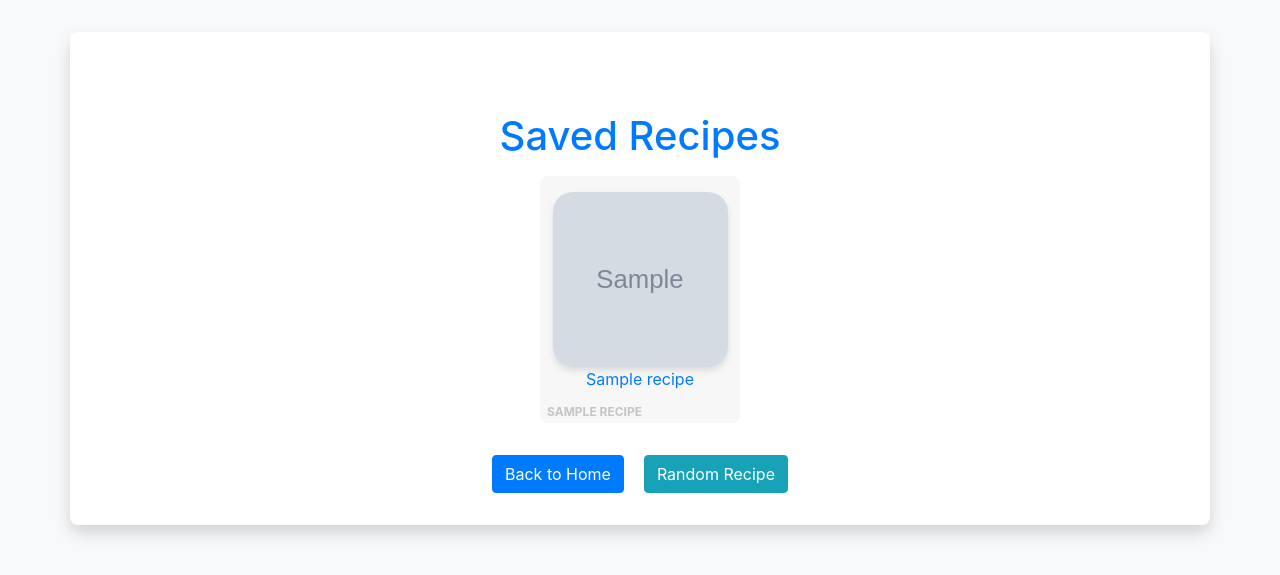
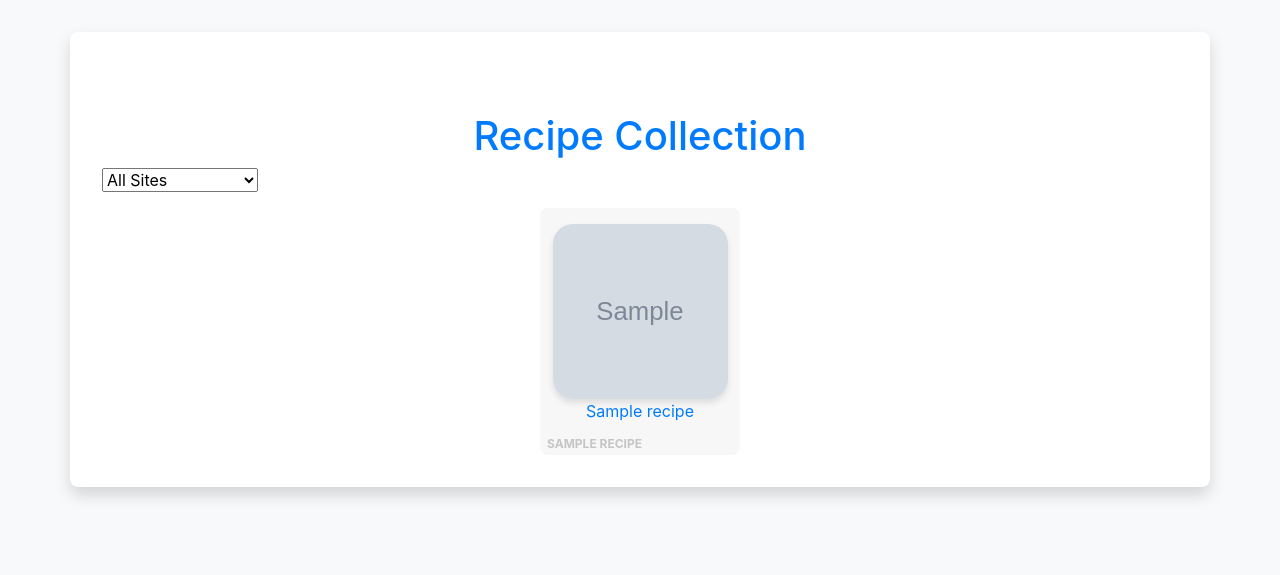
Before and after one commit to jknndy/spatula, a Flask app: template templates/recipes.html in a window 1280 px wide. Shown: the top 575 px of the page. Run offline with Flask 3, Linux system fonts and the light colour scheme; the template is opened without the code that fills it: most values are stand-ins (such as "Sample title", 1, 10 or a date in 2020); grey boxes marked "Sample" are stand-in pictures; some libraries are stand-ins or nearby versions.

Commit message:
adds site-name filtering
webui

```diff
--- a/app.py
+++ b/app.py
@@ -31,8 +31,9 @@ def process():
 def recipes():
     recipes_list = browse_recipes()
     if not recipes_list:
-        recipes_list = [{'title': 'No recipes found', 'picture': ''}]
-    return render_template('recipes.html', recipes=recipes_list)
+        recipes_list = [{'title': 'No recipes found', 'picture': '', 'site_name': ''}]
+    site_names = sorted(set(recipe['site_name'] for recipe in recipes_list if recipe.get('site_name')))
+    return render_template('recipes.html', recipes=recipes_list, site_names=site_names)
 
 @app.route('/recipe/<filename>')
 def recipe_detail(filename):
--- a/templates/recipes.html
+++ b/templates/recipes.html
@@ -68,10 +68,17 @@
 </head>
 <body>
     <div class="container shadow">
-        <h1 class="mt-5">Saved Recipes</h1>
-        <div class="grid mt-3">
+        <h1 class="mt-5">Recipe Collection</h1>
+        <select id="siteFilter" onchange="filterRecipes()">
+            <option value="">All Sites</option>
+            {% for site_name in site_names %}
+            <option value="{{ site_name }}">{{ site_name }}</option>
+            {% endfor %}
+        </select>
+
+        <div class="grid mt-3" id="recipeGrid">
             {% for recipe in recipes %}
-            <div class="grid-item">
+            <div class="grid-item" data-site-name="{{ recipe.site_name }}">
                 {% if recipe.picture %}
                     <img src="{{ recipe.picture }}" alt="{{ recipe.title }}">
                 {% else %}
@@ -82,11 +89,23 @@
             </div>
             {% endfor %}
         </div>
-        <div class="btn-container">
-            <a href="/" class="btn btn-primary">Back to Home</a>
-            <a href="/recipe/{{ recipes|map(attribute='title')|list|random|replace(" ", "_") }}" class="btn btn-info">Random Recipe</a>
-        </div>
     </div>
+    <script>
+    function filterRecipes() {
+        var filterValue = document.getElementById('siteFilter').value.toLowerCase();
+        var gridItems = document.getElementById('recipeGrid').getElementsByClassName('grid-item');
+
+        for (var i = 0; i < gridItems.length; i++) {
+            var siteName = gridItems[i].getAttribute('data-site-name').toLowerCase();
+            if (filterValue === "" || siteName === filterValue) {
+                gridItems[i].style.display = "";
+            } else {
+                gridItems[i].style.display = "none";
+            }
+        }
+    }
+    </script>
+
 <script src="https://code.jquery.com/jquery-3.5.1.slim.min.js"></script>
 <script src="https://cdn.jsdelivr.net/npm/@popperjs/core@2.5.2/dist/umd/popper.min.js"></script>
 <script src="https://stackpath.bootstrapcdn.com/bootstrap/4.5.2/js/bootstrap.min.js"></script>
```
